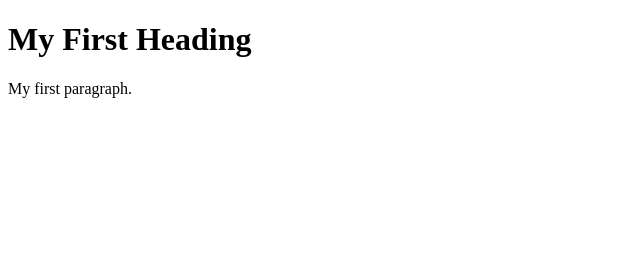
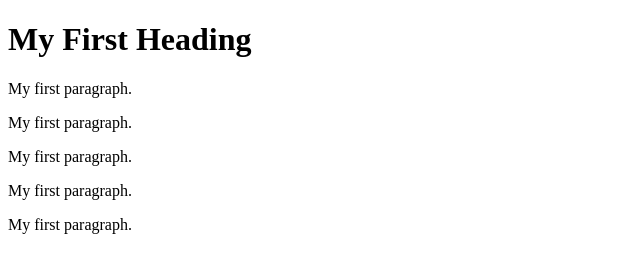
Before and after one commit to alsakbfoods/alsakbfoods.github.io, a plain HTML site: page index.html in a window 1280 px wide. Shown: the whole page, without its empty margins (0-640 px from the left). Drawn offline with Linux system fonts and the light colour scheme.

Commit message:
Update index.html

```diff
--- a/index.html
+++ b/index.html
@@ -5,6 +5,10 @@
 <h1>My First Heading</h1>
 
 <p>My first paragraph.</p>
+  <p>My first paragraph.</p>
+  <p>My first paragraph.</p>
+  <p>My first paragraph.</p>
+  <p>My first paragraph.</p>
 
 </body>
 </html>
```
